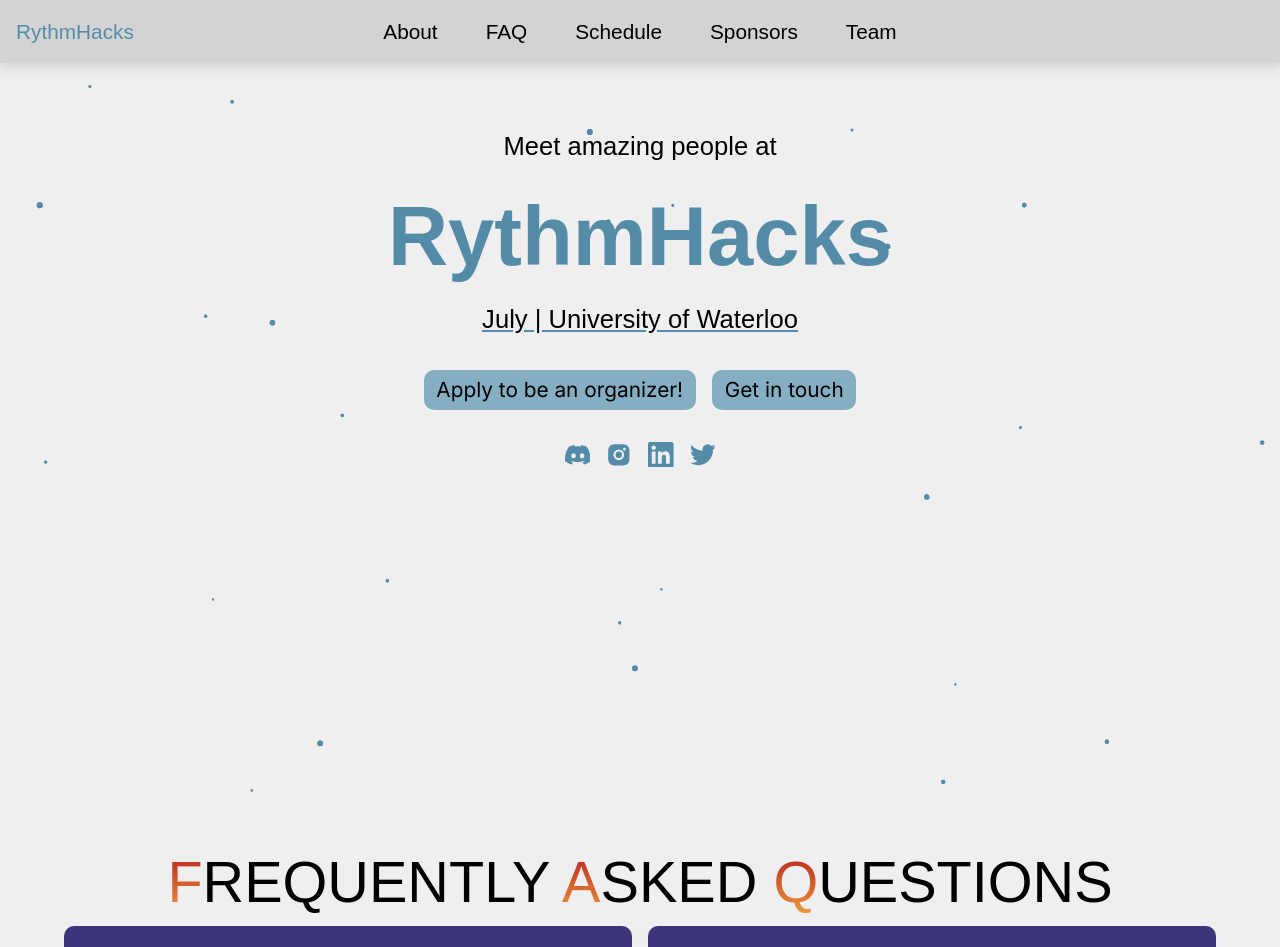
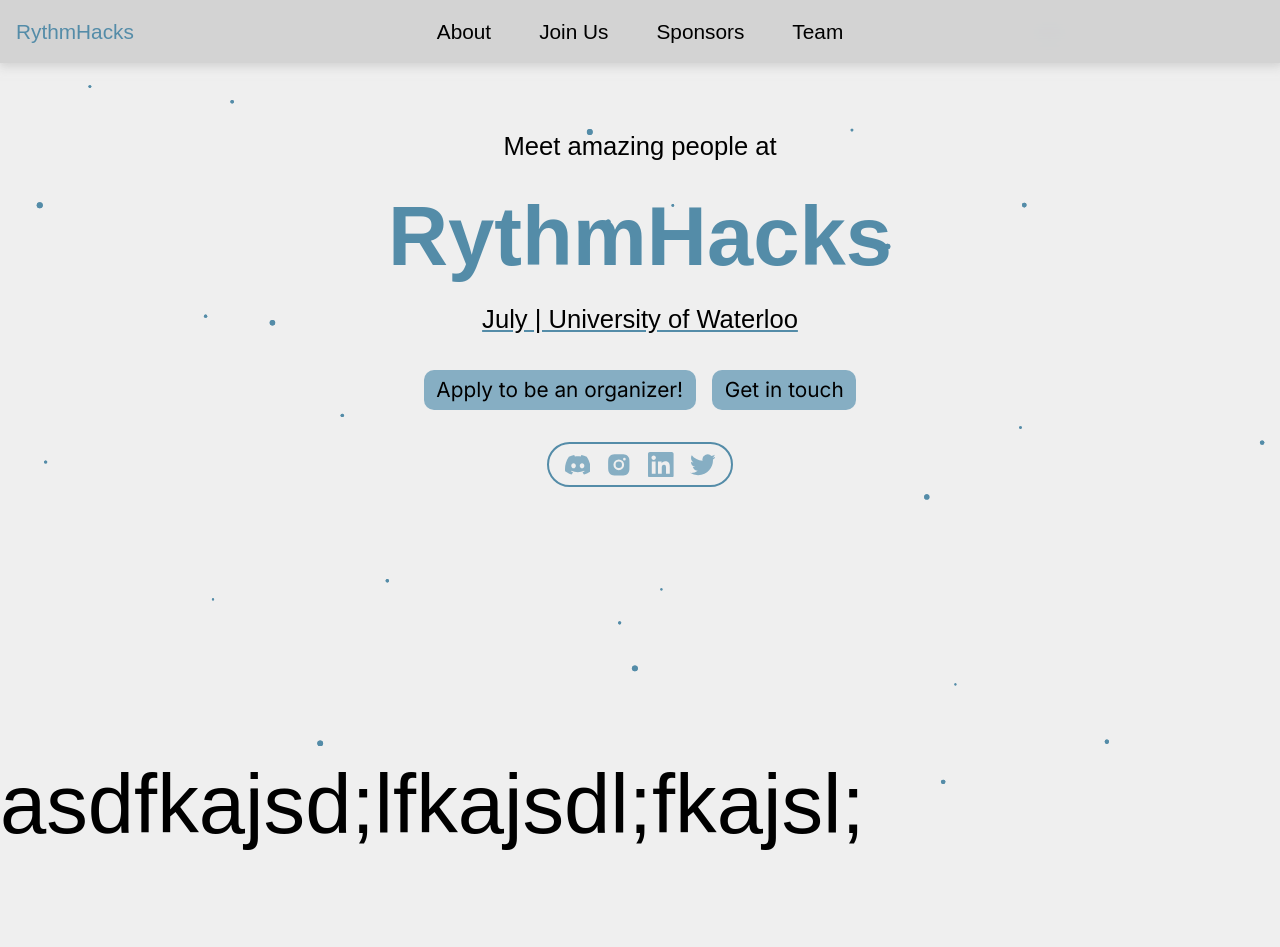
Before and after one commit to RythmHacks/2023.rythmhacks.ca, a React (Create React App) app: page / in a window 1280 px wide. Shown: the top 947 px of the page. Built offline with nearby package versions, Linux system fonts and the light colour scheme; a web font is replaced by a local one.

Commit message:
fix weird rendering thing

```diff
--- a/src/App.js
+++ b/src/App.jsx
@@ -1,7 +1,8 @@
 import Navbar from './components/Navbar/Navbar.jsx';
 import Hero from './components/Hero/Hero.jsx';
 import FAQ from './components/FAQ/FAQ.jsx';
-
+import About from './components/About/About.jsx';
+import React from 'react'
 import Particles from './components/Particles.jsx';
 
 function App() {
@@ -11,10 +12,10 @@
       <Particles id="tsparticles" />
       <Navbar/>
       <Hero/>
+      <About/>
       <FAQ/>
     </>
   );
 }
 
 export default App;
-// Adding this to configure netlify, you guys can delete this
--- /dev/null
+++ b/src/components/About/About.jsx
@@ -0,0 +1,13 @@
+import React from 'react'
+
+const About = () => {
+  return (
+    <div id = 'about'>
+        <h1>
+            asdfkajsd;lfkajsdl;fkajsl;
+        </h1>
+    </div>
+  )
+}
+
+export default About
--- a/src/components/Navbar/Navbar.jsx
+++ b/src/components/Navbar/Navbar.jsx
@@ -4,7 +4,7 @@
 
 const Navbar = () => {
 
-    let pages = ['About', 'FAQ', 'Schedule', 'Sponsors', 'Team']
+    let pages = ['About', 'Join Us', 'Sponsors', 'Team']
 
     const [navbarOpen, setNavbarOpen] = useState(false)
 
@@ -26,6 +26,7 @@
                         return (
                             <a onClick = {
                                 () => {
+                                    console.log(value.toLowerCase())
                                     var element = document.getElementById(value.toLowerCase());
                                     element.scrollIntoView({
                                       block: 'start',
--- a/src/components/Socials/Socials.jsx
+++ b/src/components/Socials/Socials.jsx
@@ -5,7 +5,7 @@
 
 const Socials = () => {
   return (
-    <div class='text-accent text-lg flex gap-4'>
+    <div class='text-accentlight text-lg flex gap-4 border-accent border-2 px-4 pr-4 pt-2 pb-2 rounded-full'>
         <a class='text-lg'>
             <SiDiscord />
         </a>
--- a/src/index.js
+++ b/src/index.js
@@ -1,7 +1,7 @@
 import React from 'react';
 import ReactDOM from 'react-dom/client';
 import './styles.scss';
-import App from './App';
+import App from './App.jsx';
 
 const root = ReactDOM.createRoot(document.getElementById('root'));
 root.render(
--- a/src/styles.scss
+++ b/src/styles.scss
@@ -28,7 +28,7 @@
   background-color: lighten($accent, 15%);
   padding: 0.5vh 1vw;
   border-radius: 10px;
-  transition: background-color 0.3s ease, transform 0.1s;
+  transition: background-color 0.3s ease, transform 0.025s ease;
 
   &:hover {
     background-color: lighten($accent, 22%);
--- a/tailwind.config.js
+++ b/tailwind.config.js
@@ -6,6 +6,8 @@
   theme: {
     colors: {
       'accent': '#548CA8',
+      'accentlight': '#86AEC3',
+      'accentlightest': "#9EBECE",
       'background': '#efefef'
     },
     extend: {
```
